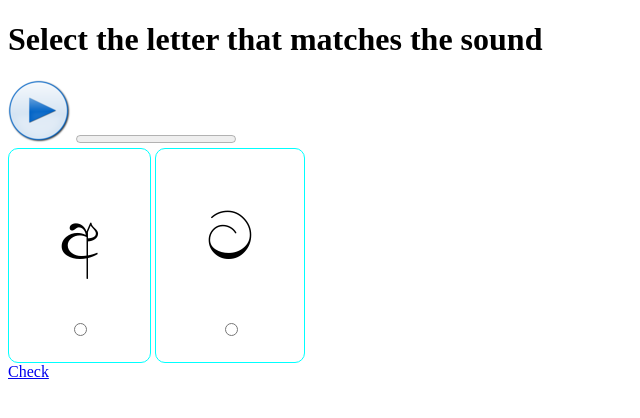
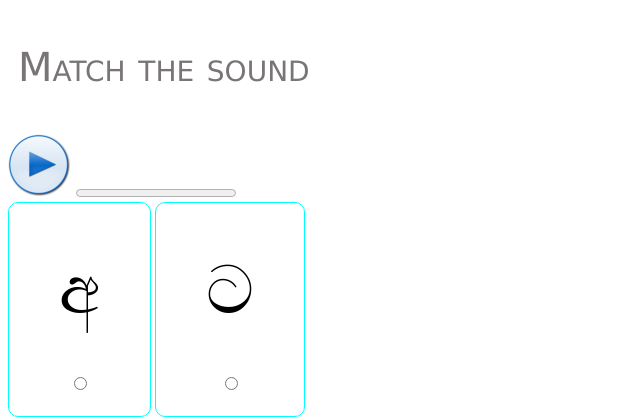
Before and after one commit to sinhalaquiz/sinhalaforkids, a Django app: page /app/alphabet/review/1 in a window 1280 px wide. Shown: the top 418 px of the page, without its empty margins (0-640 px from the left). Run offline with Django 3.2, Linux system fonts and the light colour scheme.

Commit message:
Added a bit of CSS

```diff
--- a/alphabet/static/alphabet/css/alphabet.css
+++ b/alphabet/static/alphabet/css/alphabet.css
@@ -1,3 +1,10 @@
+h1 {
+    color: #797478;
+    font: 40px/1.5 Verdana, Helvetica, sans-serif;
+    font-variant: small-caps;
+    padding: 10px;
+}
+
 .checkboxgroup {
     display: inline-block;
     text-align: center;
--- a/alphabet/templates/alphabet/lesson.html
+++ b/alphabet/templates/alphabet/lesson.html
@@ -59,7 +59,7 @@
                 updateLetter(0);
             }
         </script>
-        <h1>Click the letter to hear the sound</h1>
+        <h1>Click the letter</h1>
         <a href="#" onmousedown="onClickLetter()" class="flashCard" id="bigLetter"> </a>
         <a href="#" onmousedown="onClickNext()" style="display: none" class="stdButton" id="Next">Next</a>
         {% for l in letters %}
--- a/alphabet/templates/alphabet/review.html
+++ b/alphabet/templates/alphabet/review.html
@@ -53,7 +53,7 @@
                 }
             }
         </script>
-        <h1>Select the letter that matches the sound</h1>
+        <h1>Match the sound</h1>
         <input type="image" src="{{baseUrl}}/img/play.png" alt="Play" value="PLAY" onclick="play()">
         <progress id="Progress" max="{{letters | length}}" value="0"> </progress>
         <div id="checkboxes">
```
